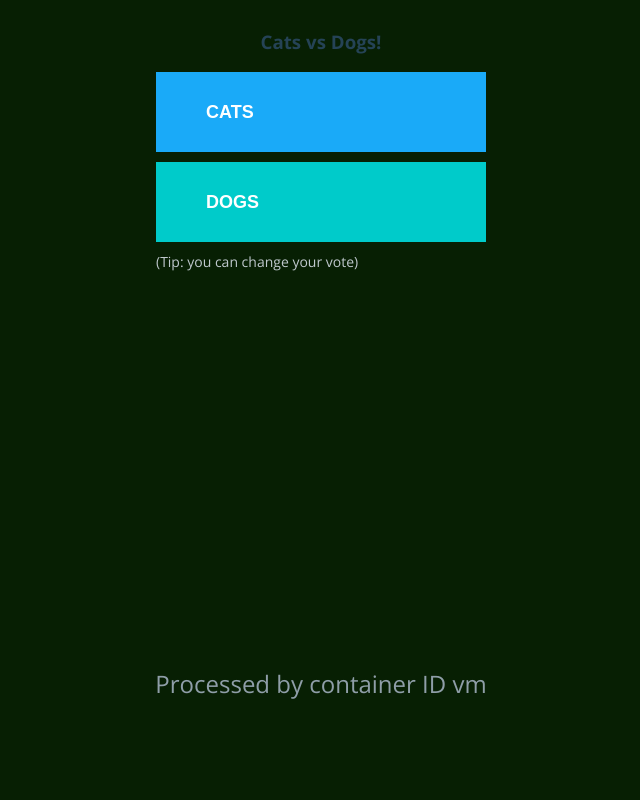
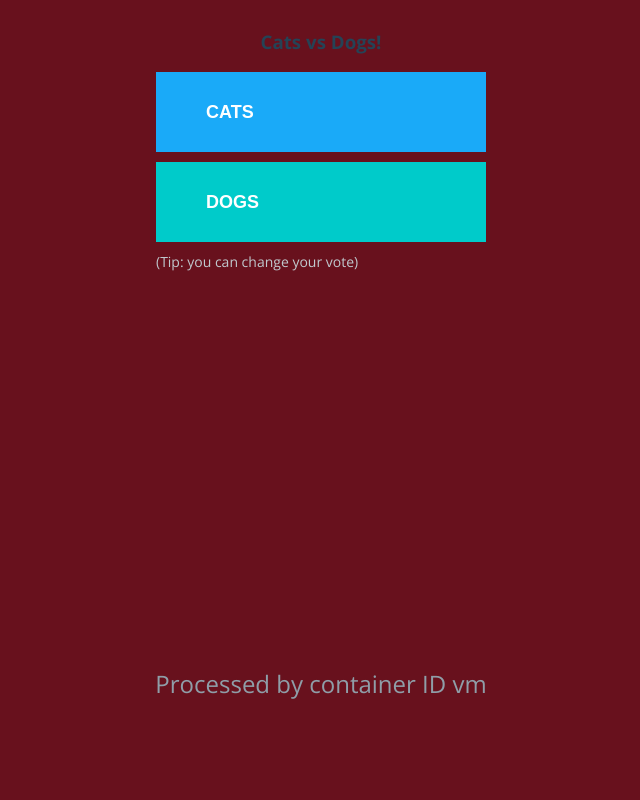
Before and after one commit to ahortalq/vote, a Flask app: page / in a window 1280 px wide. Shown: the whole page, without its empty margins (319-959 px from the left). Run offline with Flask 2, Linux system fonts and the light colour scheme; some libraries are stand-ins or nearby versions.

```diff
--- a/static/stylesheets/style.css
+++ b/static/stylesheets/style.css
@@ -6,7 +6,7 @@
 html,body{
   margin: 0;
   padding: 0;
-  background-color: #071f03;
+  background-color: #68111d;
   height: 100vh;
   font-family: 'Open Sans';
 }
```
